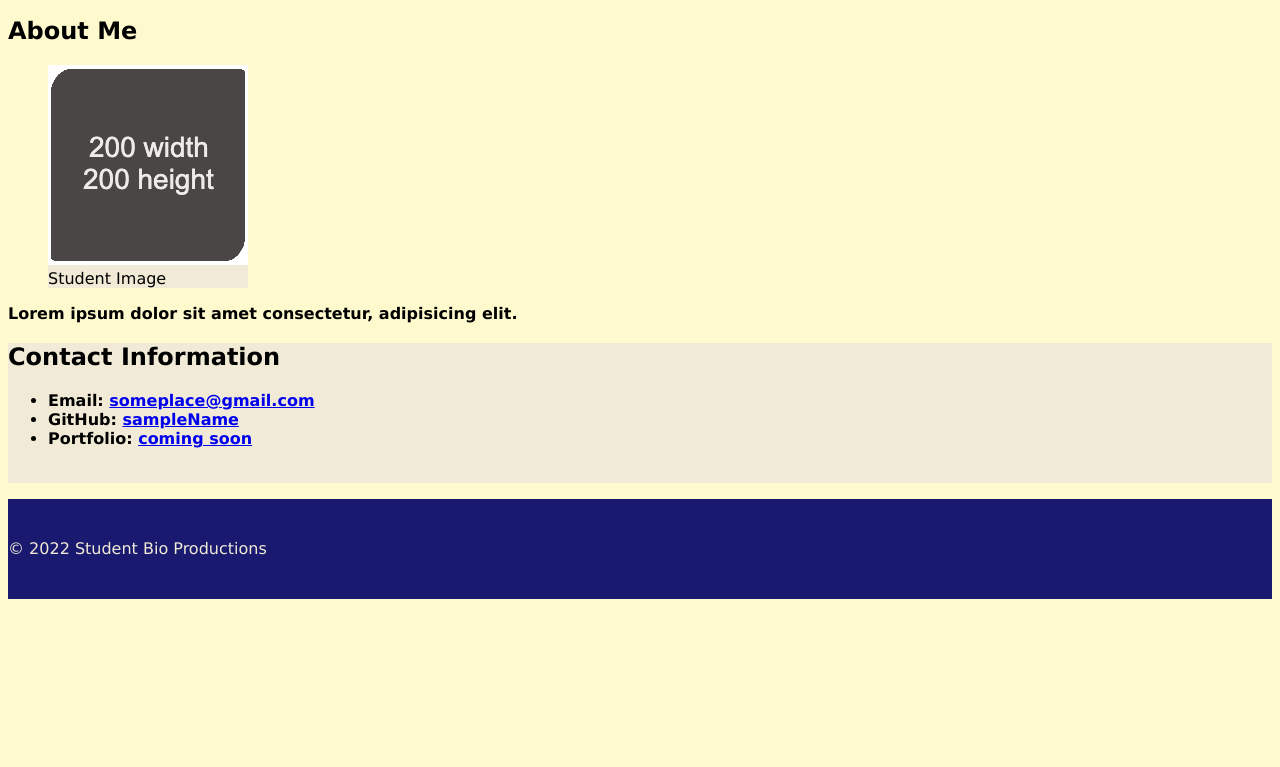
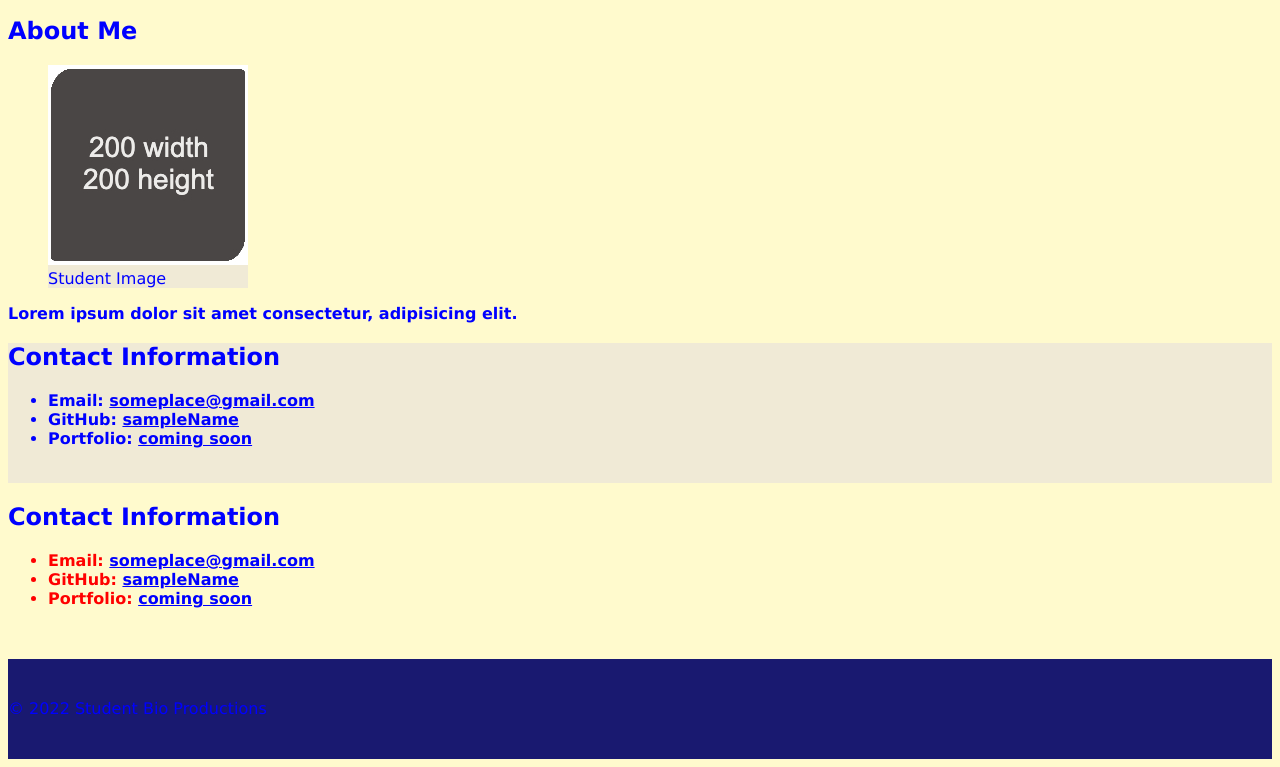
Before and after one commit to roodhouse/coursework, a plain HTML site: page moduleOne/14-Stu_CSS-selectors/Unsolved/index.html in a window 1280 px wide. Shown: the part 124-891 px from the top of the page. Before the commit the page ends 800 px from the top, so only its background shows below. Drawn offline with Linux system fonts and the light colour scheme.

Commit message:
slight changes

```diff
--- a/moduleOne/14-Stu_CSS-selectors/Unsolved/assets/css/style.css
+++ b/moduleOne/14-Stu_CSS-selectors/Unsolved/assets/css/style.css
@@ -3,6 +3,7 @@
 /* ROOT Selector. setting the font family for the entire document */
 * {
     font-family: "Lucida Sans Unicode", "Lucida Grande", sans-serif;
+    color: blue;
   }
 
 /* TODO: Label selector type */
@@ -45,3 +46,8 @@ figure {
 #contact-section {
   background-color: #f0ead6;
 }
+
+#div-section ul li {
+  color: red;
+
+}
--- a/moduleOne/14-Stu_CSS-selectors/Unsolved/index.html
+++ b/moduleOne/14-Stu_CSS-selectors/Unsolved/index.html
@@ -31,6 +31,16 @@
         </ul>
         <br>
       </section>
+
+      <div id="div-section">
+        <h2>Contact Information</h2>
+        <ul class="highlighted-text">
+          <li>Email: <a href="#">someplace@gmail.com</a></li>
+          <li>GitHub: <a href="#">sampleName</a></li>
+          <li>Portfolio: <a href="#">coming soon</a></li>
+        </ul>
+        <br>
+      </div>
     </main>
 
     <footer>
```
